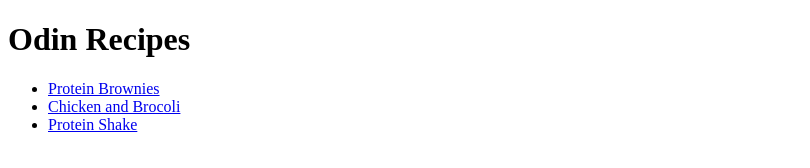
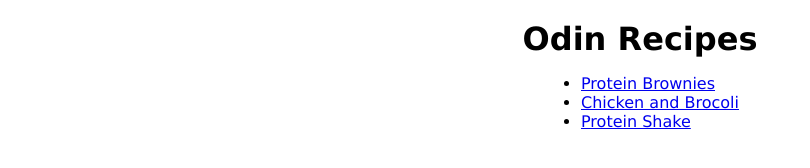
Before and after one commit to ruizhelou/odin-recipes, a plain HTML site: page index.html in a window 1280 px wide. Shown: the whole page, without its empty margins (0-810 px from the left). Drawn offline with Linux system fonts and the light colour scheme.

Commit message:
Add initial CSS set up to index and recipe html pages

```diff
--- a/index.html
+++ b/index.html
@@ -4,13 +4,18 @@
     <meta charset="UTF-8">
     <meta name="viewport" content="width=device-width, initial-scale=1.0">
     <title>Odin Recipes | Home </title>
+    <link rel="stylesheet" href="style.css">
 </head>
 <body>
-    <h1>Odin Recipes</h1>
-    <ul>
-        <li><a href="recipes/protein-brownies.html">Protein Brownies</a></li>
-        <li><a href="recipes/chicken-and-brocoli.html">Chicken and Brocoli</a></li>
-        <li><a href="recipes/protein-shake.html">Protein Shake</a></li>
-    </ul>
+    <div class="homepage">
+        <h1 class="title">Odin Recipes</h1>
+        <div class="recipe-list">
+            <ul>
+                <li><a href="recipes/protein-brownies.html">Protein Brownies</a></li>
+                <li><a href="recipes/chicken-and-brocoli.html">Chicken and Brocoli</a></li>
+                <li><a href="recipes/protein-shake.html">Protein Shake</a></li>
+            </ul>
+        </div>
+    </div>
 </body>
 </html>
--- /dev/null
+++ b/style.css
@@ -0,0 +1,21 @@
+.homepage {
+    text-align: center;
+    margin: 20px;
+}
+
+.homepage .title {
+    margin: 0px;
+}
+
+.homepage .recipe-list {
+    display: inline-block;
+    text-align: left;
+}
+
+h1, h2, p, li, a {
+    font-family: "Verdana", Sans-serif;
+}
+
+.recipe {
+    margin: 20px;
+}
```
Also changed, not shown: recipes/chicken-and-brocoli.html (+7 -0 lines), recipes/protein-brownies.html (+7 -0 lines), recipes/protein-shake.html (+7 -0 lines).
